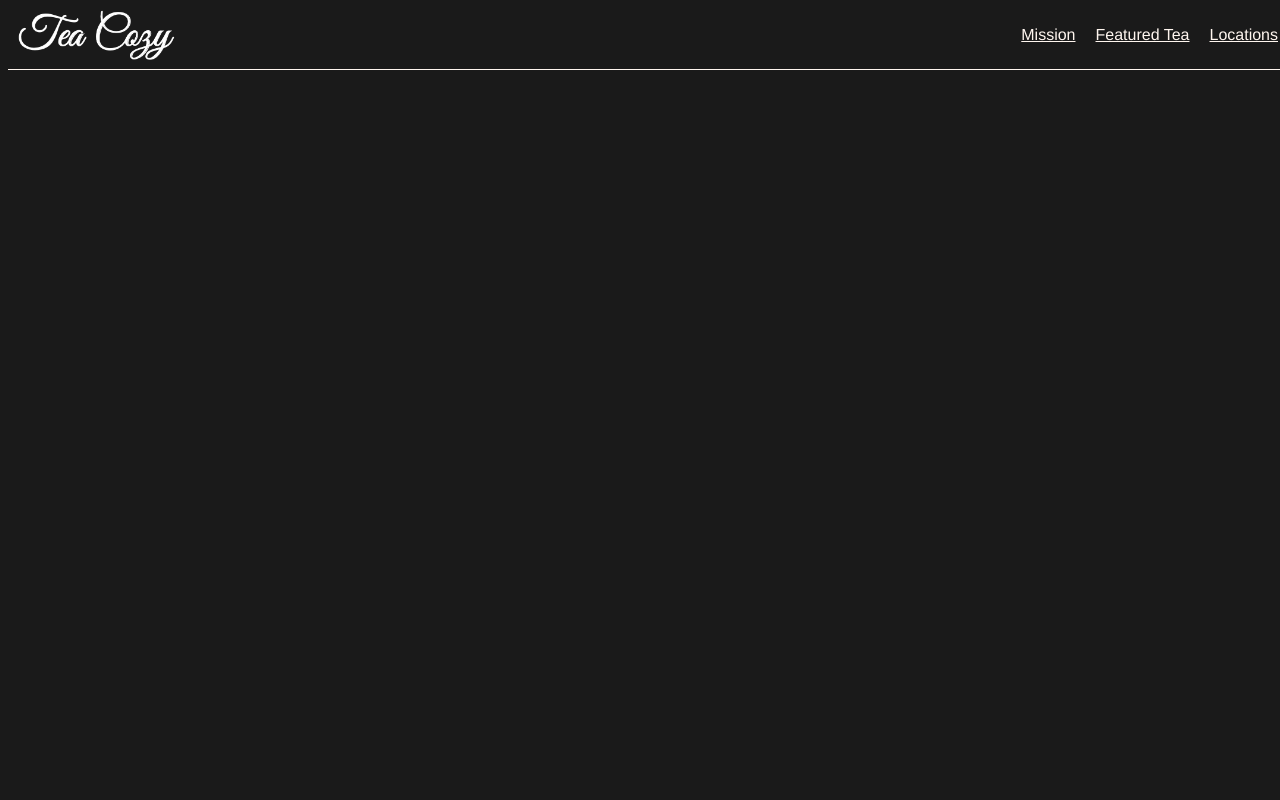
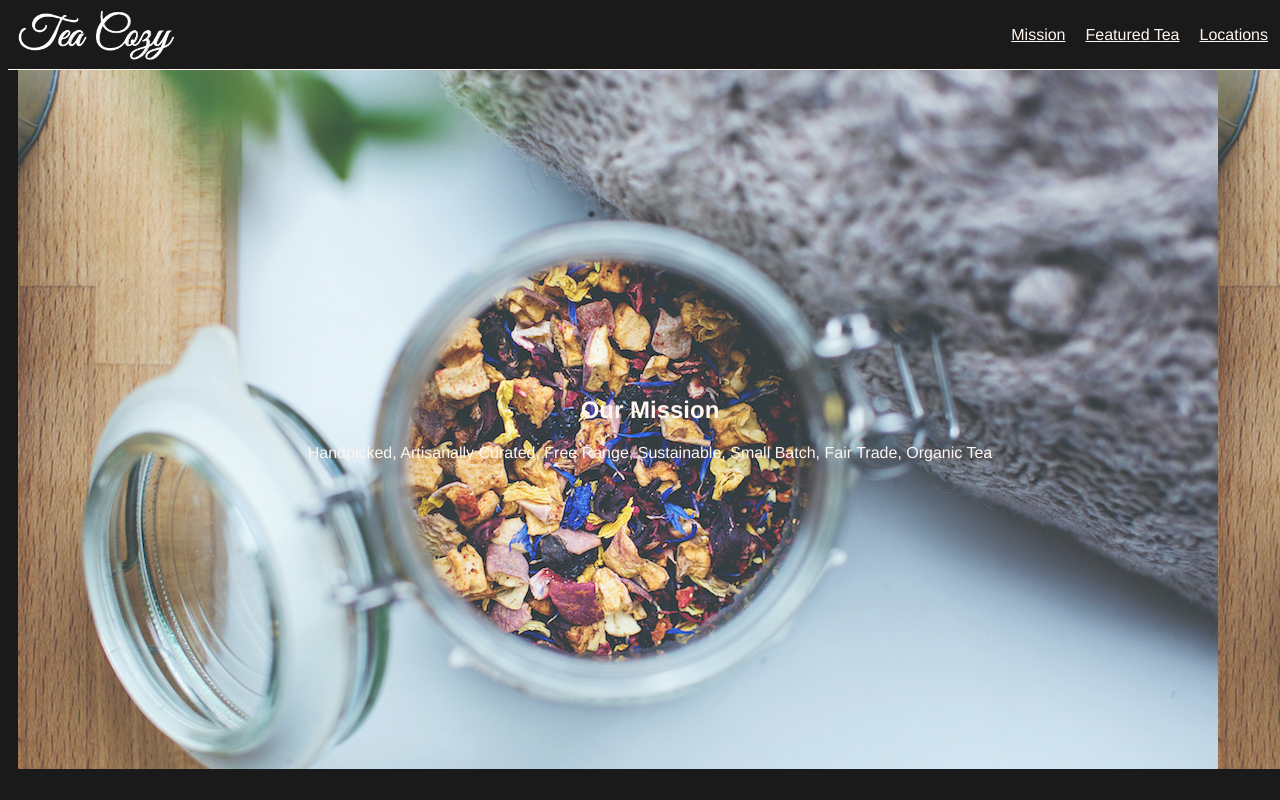
Before and after one commit to whaleguitar/tea_cozy, a plain HTML site: page index.html in a window 1280 px wide. Drawn offline with Linux system fonts and the light colour scheme.

Commit message:
added mission photo image

```diff
--- a/index.html
+++ b/index.html
@@ -12,9 +12,12 @@
         <div><a href="#FeaturedTea">Featured Tea</a></div>
         <div><a href="#Locations">Locations</a></div>
       </nav>
-
-
     </header>
+    <!-- mission area main image -->
+    <div class="background">
+      <h2>Our Mission</h2>
+      <span>Handpicked, Artisanally Curated, Free Range, Sustainable, Small Batch, Fair Trade, Organic Tea<span>
+    </div>
     <footer>
     </footer>
  </body>
--- a/style.css
+++ b/style.css
@@ -6,7 +6,7 @@ html {
 }
 header {
   display: flex;
-  flex-direction:row;
+  flex-direction:row nowrap;
   justify-content: space-between;
   position: fixed;
   top: 0px;
@@ -25,9 +25,19 @@ nav {
   flex-direction: row;
   justify-content: flex-end;
   align-items: center;
+  margin-right: 10px;
 }
 nav a {
   color:seashell;
   margin: 10px;
-
 }
+.background {
+  display: flex;
+  flex-direction: column;
+  justify-content: center;
+  align-items: center;
+  background-image: url(Resources/img-mission-background.jpg);
+  width: 100%;
+  height: 700px;
+  margin: 69px 10px 0px 10px;
+}
```
